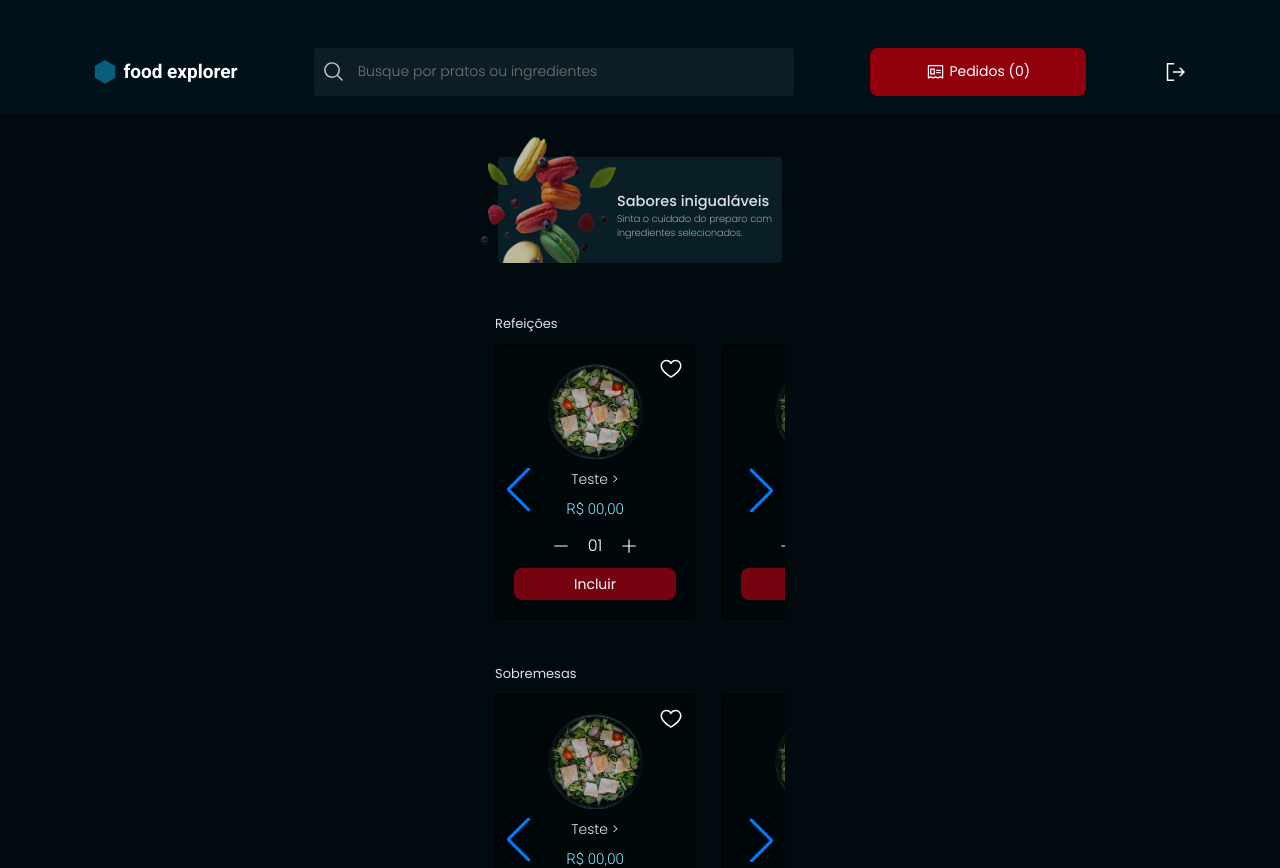
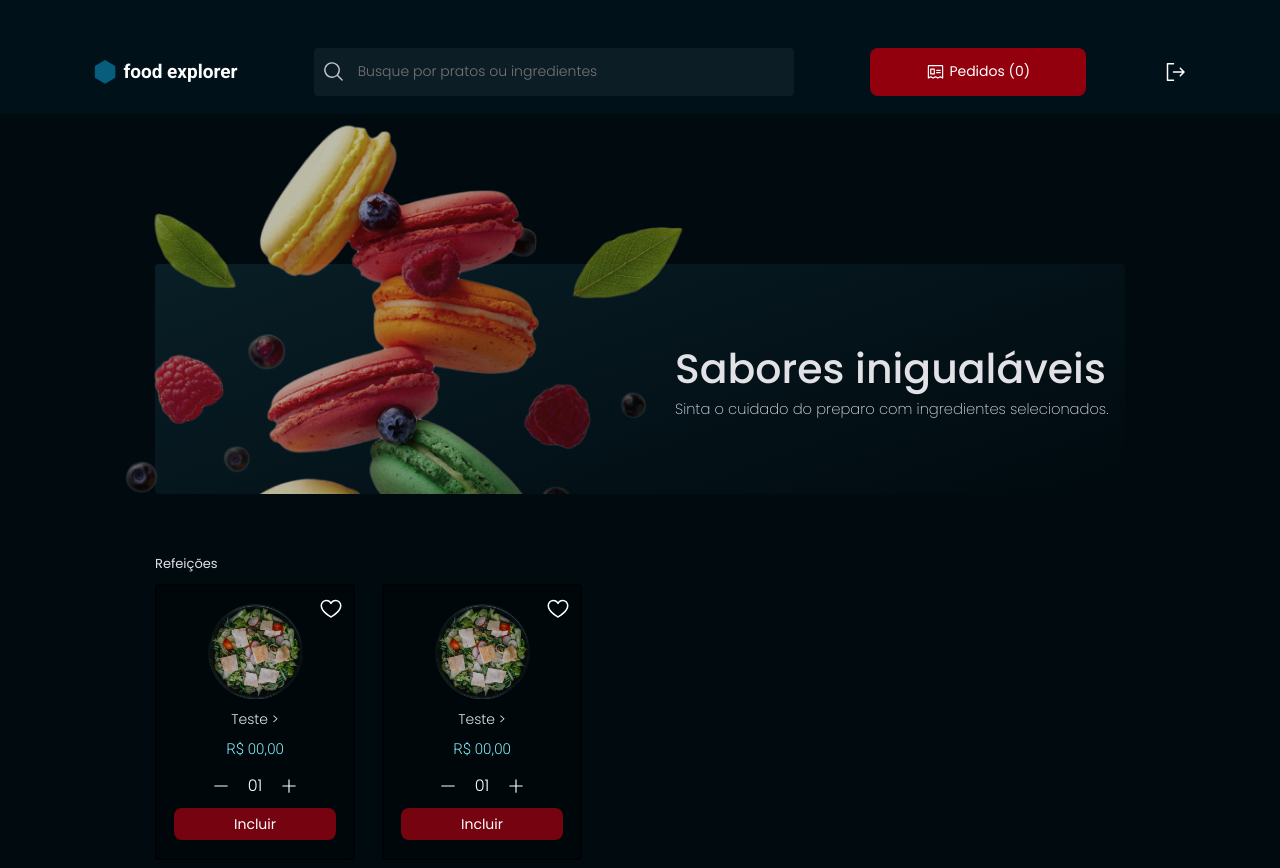
Before and after one commit to loren175/front-food-explorer, a React (Vite) app: page / in a window 1280 px wide. Shown: the top 868 px of the page. Built offline with nearby package versions, Linux system fonts and the light colour scheme.

Commit message:
add media queries to home

```diff
--- a/src/pages/Home/index.jsx
+++ b/src/pages/Home/index.jsx
@@ -5,6 +5,7 @@ import { SideMenu } from "../../components/SideMenu"
 import { Section } from "../../components/Section"
 import { Card } from "../../components/Card"
 import homeImg from "../../assets/home-img.png"
+import homeImgDesk from "../../assets/home-img-desk.png"
 
 import { DEVICE_BREAKPOINTS } from "../../styles/deviceBreakPoints"
 
@@ -23,7 +24,7 @@ export function Home() {
       <main>
         <div>
           <header className="banner">
-            <img className="banner-img" src={homeImg} alt="" />
+            <img className="banner-img" src={isDesktop ? homeImgDesk : homeImg} alt="" />
             <div className="banner-text">
               <h2>Sabores inigualáveis</h2>
               <p>Sinta o cuidado do preparo com ingredientes selecionados.</p>
--- a/src/pages/Home/styles.js
+++ b/src/pages/Home/styles.js
@@ -1,4 +1,5 @@
 import styled from "styled-components"
+import { DEVICE_BREAKPOINTS } from "../../styles/deviceBreakPoints"
 
 export const Container = styled.div`
   width: 100%;
@@ -12,7 +13,11 @@ export const Container = styled.div`
 
   .banner {
     position: relative;
-    background-color: ${({ theme }) => theme.COLORS.GRADIENT_200};
+    background: linear-gradient(
+      340deg,
+      ${({ theme }) => theme.COLORS.GRADIENT_100} 0%,
+      ${({ theme }) => theme.COLORS.GRADIENT_200} 100%
+    );
     color: ${({ theme }) => theme.COLORS.LIGHT_300};
     width: 284px;
     height: 106px;
@@ -60,4 +65,47 @@ export const Container = styled.div`
   swiper-slide {
     max-width: 200px;
   }
+
+  @media (min-width: ${DEVICE_BREAKPOINTS.LG}) {
+    main {
+      margin: 20px;
+      grid-template-rows: 420px;
+    }
+
+    .banner {
+      margin-top: 130px;
+      width: 970px;
+      height: 230px;
+    }
+
+    .banner-img {
+      width: 602px;
+      height: 376px;
+      top: -146px;
+      left: -50px;
+    }
+
+    .banner-text {
+      grid-template-columns: 300px 1fr;
+      margin-left: 220px;
+    }
+
+    h2 {
+      font-size: 41px;
+      padding-top: 50px;
+    }
+
+    p {
+      font-size: 14.7px;
+    }
+
+    h3 {
+      font-size: 28px;
+    }
+
+    swiper-container {
+      height: 292px;
+      width: 970px;
+    }
+  }
 `
```
Also changed, not shown: src/assets/home-img-desk.png (added).
